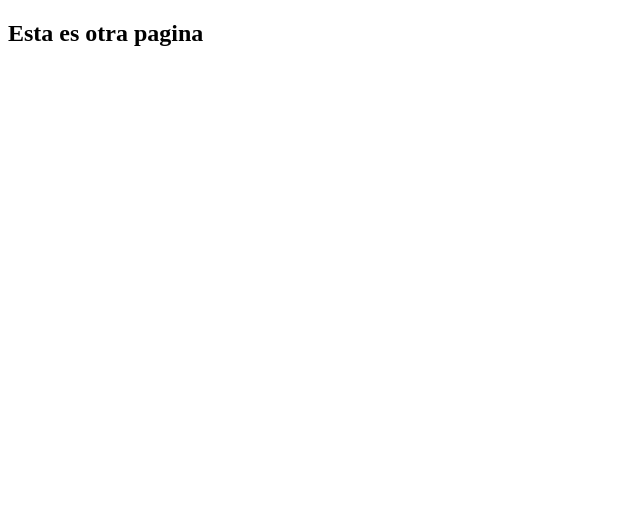
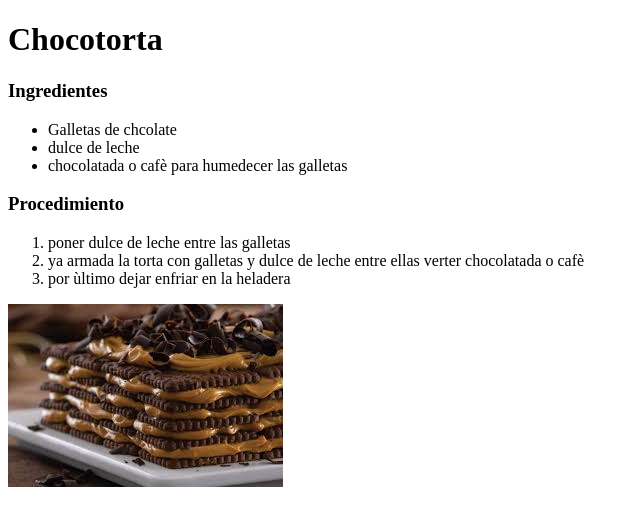
Before and after one commit to Luciano985/informatica, a plain HTML site: page enlace.html in a window 1280 px wide. Shown: the whole page, without its empty margins (0-640 px from the left). Drawn offline with Linux system fonts and the light colour scheme.

Commit message:
Add files via upload

```diff
--- a/enlace.html
+++ b/enlace.html
@@ -6,6 +6,19 @@
     <title>Document</title>
 </head>
 <body>
-    <h2>Esta es otra pagina</h2>
+    <h1>Chocotorta</h1>
+    <h3>Ingredientes</h3>
+    <ul>
+        <li>Galletas de chcolate</li>
+        <li>dulce de leche</li>
+        <li>chocolatada o cafè para humedecer las galletas</li>
+    </ul>
+    <h3>Procedimiento</h3>
+    <ol>
+        <li>poner dulce de leche entre las galletas</li>
+        <li>ya armada la torta con galletas y dulce de leche entre ellas verter chocolatada o cafè</li>
+        <li>por ùltimo dejar enfriar en la heladera</li>
+    </ol>
+    <img src="./chocotorta.jpg">
 </body>
 </html>
```
Also changed, not shown: chocotorta.jpg (added).
